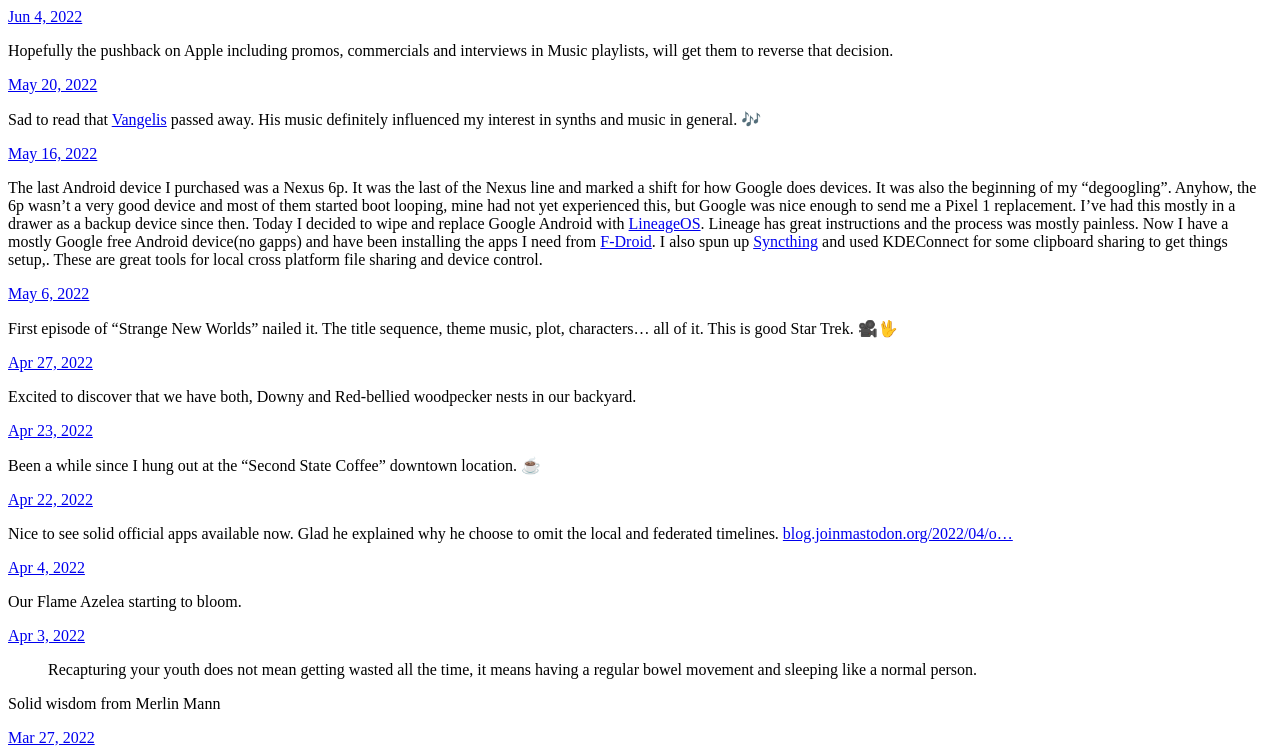
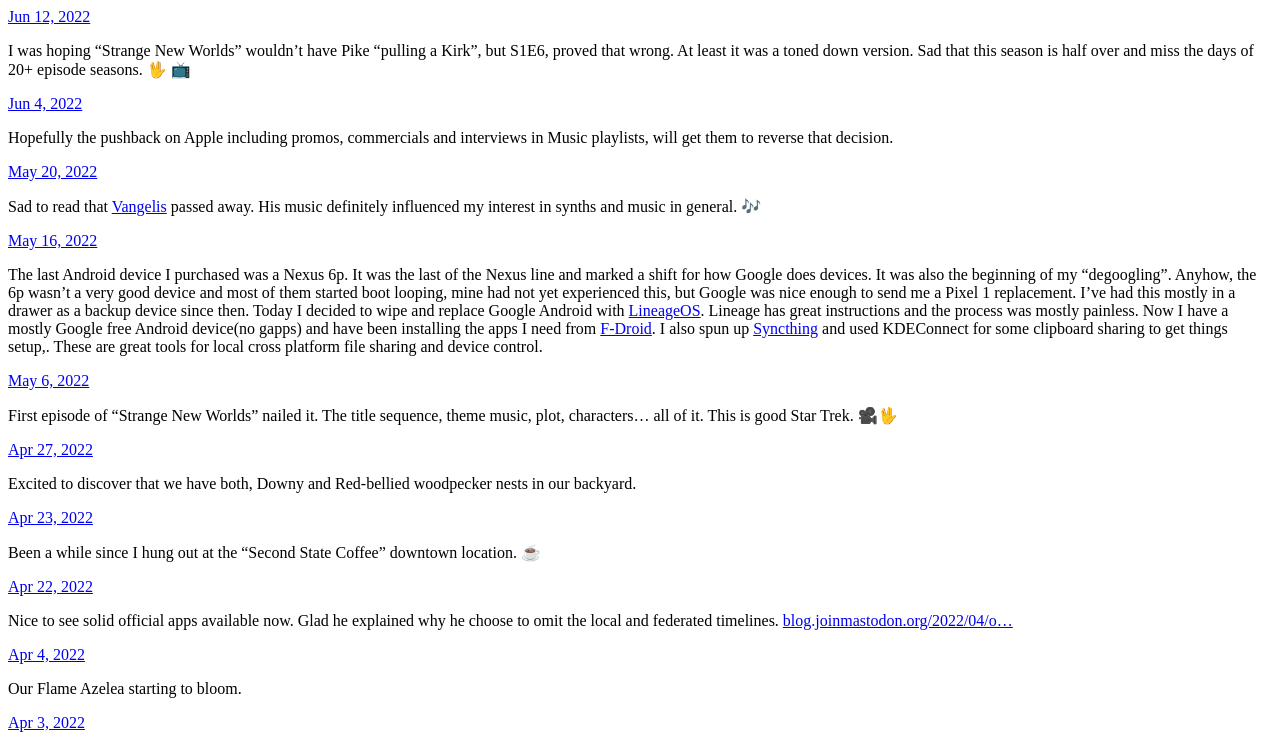
Before and after one commit to mcg/braintube, a plain HTML site: page index.html in a window 1280 px wide. Shown: the top 749 px of the page. Drawn offline with Linux system fonts and the light colour scheme.

Commit message:
Archiving from Micro.blog.

```diff
--- a/index.html
+++ b/index.html
@@ -21,6 +21,17 @@
 <div class="h-feed">
 
 
+
+	  <div class="h-entry">
+
+
+		<a href="https://braintube.com/2022/06/12/i-was-hoping.html" class="u-url"><time class="dt-published" datetime="2022-06-12 07:14:29 -0400">Jun 12, 2022</time></a>
+
+		<div class="e-content">
+			 <p>I was hoping &ldquo;Strange New Worlds&rdquo; wouldn&rsquo;t have Pike &ldquo;pulling a Kirk&rdquo;, but S1E6, proved that wrong. At least it was a toned down version. Sad that this season is half over and miss the days of 20+ episode seasons. 🖖 📺</p>
+
+		</div>
+	  </div>
 
 	  <div class="h-entry">
 
```
